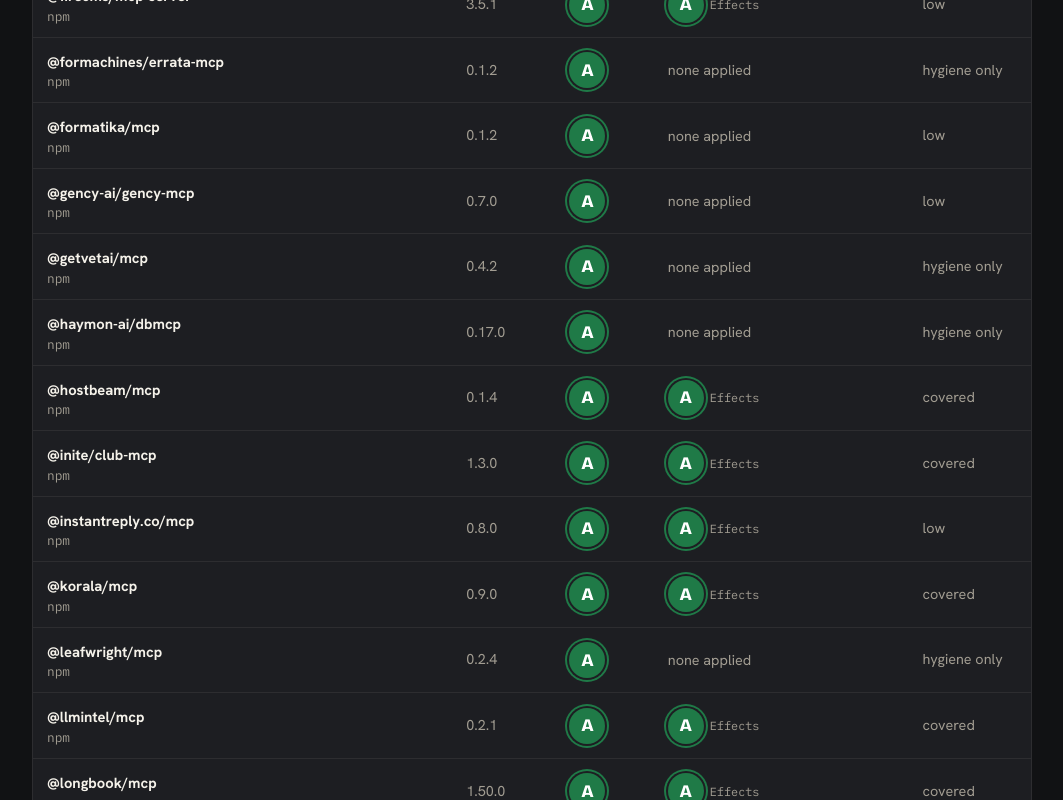
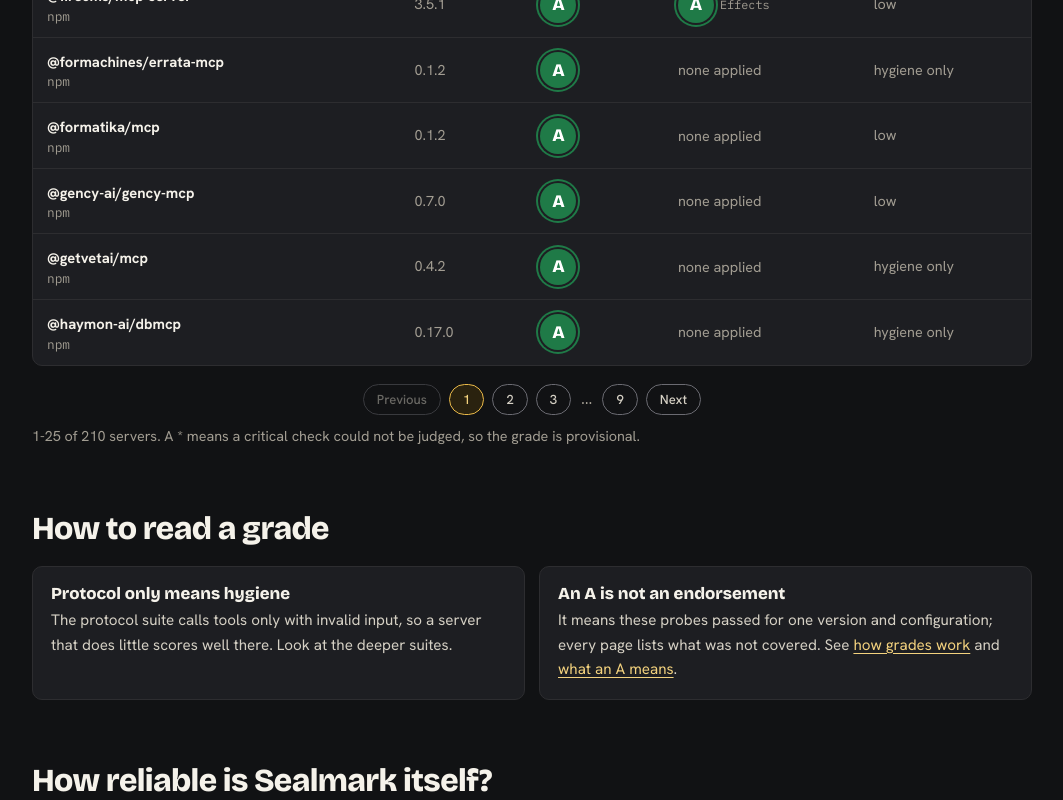
Before and after one commit to jordanallenlewis/sealmark-site, a Next.js app in the folder web/: page /results in a window 1280 px wide. Shown: the part 2116-2916 px from the top of the page, without its empty margins (108-1171 px from the left). Built offline with nearby package versions, Linux system fonts and the light colour scheme; what skullet would draw is missing.

Commit message:
web: paginate the results list (25 a page, ?page= in the URL, works with search, filter and sort)
Requested-by: Jordan 2026-11-09

```diff
--- a/web/app/results/results.module.css
+++ b/web/app/results/results.module.css
@@ -92,3 +92,9 @@
 .histRun small { color: var(--ink-faint); font-size: 0.72rem; }
 .histFail { width: 36px; height: 36px; border-radius: 50%; display: inline-grid; place-items: center; border: 1px dashed var(--border-strong, var(--border)); color: var(--ink-faint); font: 800 1.1rem var(--font-display), sans-serif; }
 .histLink { margin-top: 28px; }
+
+/* pagination */
+.pager { display: flex; flex-wrap: wrap; gap: 8px; align-items: center; justify-content: center; margin-top: 18px; }
+.pager .pill:disabled { opacity: 0.45; cursor: not-allowed; }
+.gap { color: var(--ink-faint); padding: 0 2px; }
+@media (pointer: coarse) { .pager .pill { min-width: 44px; } }
--- /dev/null
+++ b/web/components/Pagination.tsx
@@ -0,0 +1,28 @@
+import { clsx } from "clsx";
+import s from "@/app/results/results.module.css";
+
+// Page numbers to show: first, last, and a window around the current page, with gaps as null.
+export function pageList(page: number, pages: number): (number | null)[] {
+  const keep = new Set([1, pages, page - 1, page, page + 1]);
+  if (page <= 3) { keep.add(2); keep.add(3); }
+  if (page >= pages - 2) { keep.add(pages - 1); keep.add(pages - 2); }
+  const nums = [...keep].filter((n) => n >= 1 && n <= pages).sort((a, b) => a - b);
+  const out: (number | null)[] = [];
+  nums.forEach((n, i) => { if (i && n - nums[i - 1] > 1) out.push(null); out.push(n); });
+  return out;
+}
+
+// Accessible pager: a nav landmark of real buttons (Tab, Enter and Space work), aria-current on the page shown.
+export function Pagination({ page, pages, onPage }: { page: number; pages: number; onPage: (n: number) => void }) {
+  if (pages <= 1) return null;
+  return (
+    <nav className={s.pager} aria-label="Results pages">
+      <button type="button" className={s.pill} disabled={page <= 1} onClick={() => onPage(page - 1)}>Previous</button>
+      {pageList(page, pages).map((n, i) =>
+        n === null ? <span key={`gap${i}`} className={s.gap} aria-hidden="true">…</span> : (
+          <button key={n} type="button" className={clsx(s.pill, n === page && s.on)} aria-current={n === page ? "page" : undefined} aria-label={`Page ${n}`} onClick={() => onPage(n)}>{n}</button>
+        ))}
+      <button type="button" className={s.pill} disabled={page >= pages} onClick={() => onPage(page + 1)}>Next</button>
+    </nav>
+  );
+}
--- a/web/components/ResultsTable.tsx
+++ b/web/components/ResultsTable.tsx
@@ -2,6 +2,7 @@
 import { clsx } from "clsx";
 import Link from "next/link";
 import { useEffect, useMemo, useRef, useState } from "react";
+import { Pagination } from "@/components/Pagination";
 import { Seal } from "@/components/Seal";
 import { PACK_LABEL, RANK, coverageWord, deepPacks, ecosystemLabel, gradedPacks, worst, type Letter, type ServerResult } from "@/lib/results-shared";
 import s from "@/app/results/results.module.css";
@@ -10,15 +11,18 @@ type Filter = "all" | "failing" | "clean" | "hygiene";
 type Sort = "best" | "worst" | "name";
 const FILTERS: [Filter, string][] = [["all", "All"], ["failing", "Has a failing suite"], ["clean", "No failing suite"], ["hygiene", "Protocol only"]];
 const SORTS: Sort[] = ["best", "worst", "name"];
+const PAGE_SIZE = 25;
 
 // The results table with search, a filter and sort. Rows are plain links, so it works without the interactions too.
 // Search, filter and sort live in the query string (?q=&filter=&sort=, defaults omitted): read once after hydration,
-// written with replaceState, so a filtered view can be shared and survives a reload without a history entry per key.
+// written with replaceState (the page too, as ?page=, 25 servers a page, omitted on page 1), so a filtered view can be shared and survives a reload without a history entry per key.
 export function ResultsTable({ servers }: { servers: ServerResult[] }) {
   const [q, setQ] = useState("");
   const [filter, setFilter] = useState<Filter>("all");
   const [sort, setSort] = useState<Sort>("best");
+  const [page, setPage] = useState(1);
   const synced = useRef(false);
+  const top = useRef<HTMLDivElement>(null);
 
   useEffect(() => {
     const p = new URLSearchParams(window.location.search);
@@ -28,6 +32,8 @@ export function ResultsTable({ servers }: { servers: ServerResult[] }) {
     if (p.get("q")) setQ(p.get("q") ?? "");
     if (f && FILTERS.some(([k]) => k === f)) setFilter(f);
     if (o && SORTS.includes(o)) setSort(o);
+    const n = Number(p.get("page"));
+    if (Number.isInteger(n) && n > 1) setPage(n);
     /* eslint-enable react-hooks/set-state-in-effect */
   }, []);
 
@@ -41,8 +47,9 @@ export function ResultsTable({ servers }: { servers: ServerResult[] }) {
     set("q", q.trim(), "");
     set("filter", filter, "all");
     set("sort", sort, "best");
+    set("page", String(page), "1");
     if (url.href !== window.location.href) window.history.replaceState(window.history.state, "", url.href);
-  }, [q, filter, sort]);
+  }, [q, filter, sort, page]);
 
   const rows = useMemo(() => {
     const term = q.trim().toLowerCase();
@@ -65,31 +72,38 @@ export function ResultsTable({ servers }: { servers: ServerResult[] }) {
     return list;
   }, [servers, q, filter, sort]);
 
+  const pages = Math.max(1, Math.ceil(rows.length / PAGE_SIZE));
+  const cur = Math.min(page, pages); // a stale ?page= past the end, or a narrower filter, lands on the last page
+  const shown = rows.slice((cur - 1) * PAGE_SIZE, cur * PAGE_SIZE);
+  // Search, filter and sort start again at page 1; the pager changes the page and scrolls back to the table top.
+  const change = <T,>(set: (v: T) => void) => (v: T) => { set(v); setPage(1); };
+  const goPage = (n: number) => { setPage(n); top.current?.scrollIntoView({ block: "start" }); };
+
   return (
     <>
       <div className={s.tools}>
-        <input className={s.search} type="search" placeholder="Search servers" aria-label="Search servers" value={q} onChange={(e) => setQ(e.target.value)} />
+        <input className={s.search} type="search" placeholder="Search servers" aria-label="Search servers" value={q} onChange={(e) => change(setQ)(e.target.value)} />
         <div className={s.pills} role="group" aria-label="Filter">
           {FILTERS.map(([k, label]) => (
-            <button key={k} type="button" className={clsx(s.pill, filter === k && s.on)} aria-pressed={filter === k} onClick={() => setFilter(k)}>{label}</button>
+            <button key={k} type="button" className={clsx(s.pill, filter === k && s.on)} aria-pressed={filter === k} onClick={() => change(setFilter)(k)}>{label}</button>
           ))}
         </div>
         <label className={s.sort}>Sort
-          <select value={sort} onChange={(e) => setSort(e.target.value as Sort)}>
+          <select value={sort} onChange={(e) => change(setSort)(e.target.value as Sort)}>
             <option value="best">Best grade first</option>
             <option value="worst">Worst grade first</option>
             <option value="name">Name</option>
           </select>
         </label>
       </div>
-      <div className={clsx(s.tw, s.twCards)}>
+      <div ref={top} className={clsx(s.tw, s.twCards)} style={{ scrollMarginTop: 80 }}>
         <table className={s.table}>
           <caption className="sr-only">Servers tested, with the protocol grade and the deeper suite grades</caption>
           <thead>
             <tr><th scope="col">Server</th><th scope="col">Version</th><th scope="col">Protocol</th><th scope="col">Deeper suites</th><th scope="col">Coverage</th></tr>
           </thead>
           <tbody>
-            {rows.map((x) => {
+            {shown.map((x) => {
               const core = gradedPacks(x).find((p) => p.id === "core");
               const deep = deepPacks(x);
               return (
@@ -112,7 +126,8 @@ export function ResultsTable({ servers }: { servers: ServerResult[] }) {
           </tbody>
         </table>
       </div>
-      <p className={s.muted} style={{ marginTop: 10 }} aria-live="polite">{rows.length} of {servers.length} servers. A * means a critical check could not be judged, so the grade is provisional.</p>
+      <Pagination page={cur} pages={pages} onPage={goPage} />
+      <p className={s.muted} style={{ marginTop: 10 }} aria-live="polite">{rows.length ? `${(cur - 1) * PAGE_SIZE + 1}-${(cur - 1) * PAGE_SIZE + shown.length} of ${rows.length}` : "0"} servers{rows.length !== servers.length ? ` (${servers.length} tested in all)` : ""}. A * means a critical check could not be judged, so the grade is provisional.</p>
     </>
   );
 }
```
